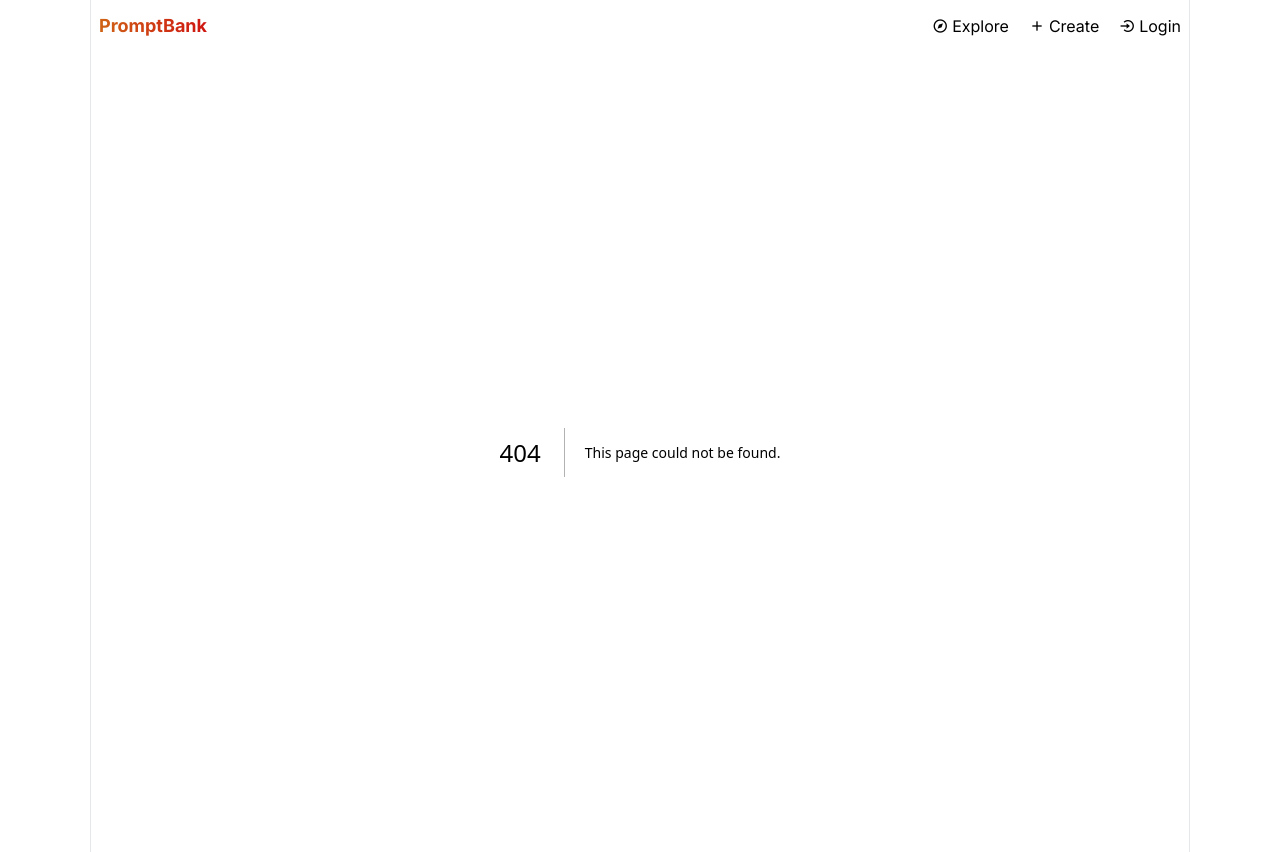
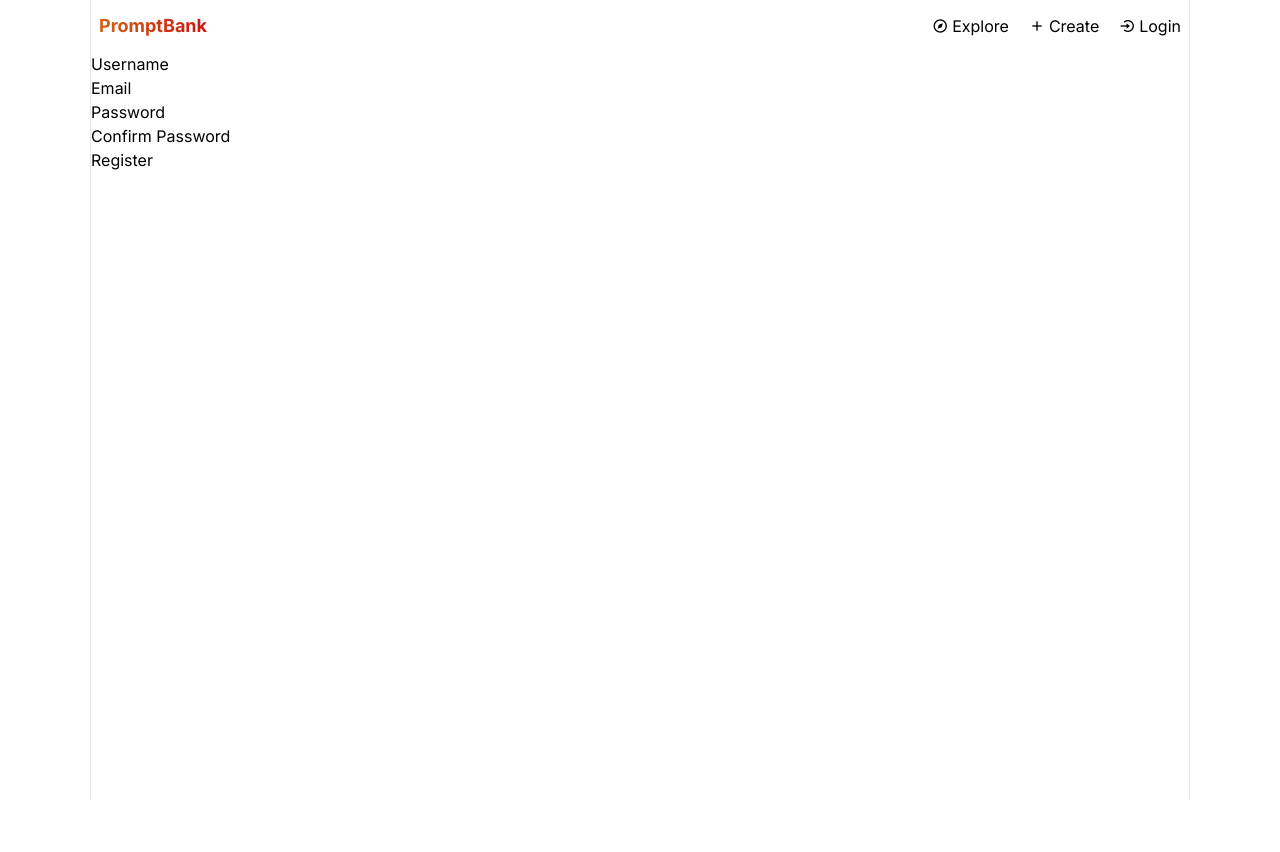
Before and after one commit to Ekpenga9000/PromptBank, a Next.js app: page /register in a window 1280 px wide. Before the commit this address had no page. After the commit the page ends 800 px from the top, so only its background shows below. Built offline with nearby package versions, Linux system fonts and the light colour scheme.

Commit message:
Configure the user controllers

```diff
--- /dev/null
+++ b/app/api/auth/[...nextauth]/route.ts
@@ -0,0 +1,2 @@
+import NextAuth from "next-auth/next";
+import CredentialsProvider from "next-auth/providers/credentials";
--- /dev/null
+++ b/app/api/auth/register/route.ts
@@ -0,0 +1,10 @@
+import { NextResponse } from "next/server";
+
+export async function POST(request: Request) {
+    try {
+        const{email, password, username, confirmPassword} = await request.json();
+    } catch (error) {
+        console.log(error);
+        return NextResponse.json({ message: "An error occurred while trying to register user" }, { status: 500 })
+    }
+}
--- /dev/null
+++ b/app/register/form.tsx
@@ -0,0 +1,33 @@
+"use client";
+
+import React, { FormEvent } from 'react';
+
+const handleSubmit = async (e:FormEvent<HTMLFormElement>) => {
+    e.preventDefault();
+};
+
+const Form = () => {
+  return (
+      <form onSubmit={ handleSubmit }>
+        <div className="form-group">
+          <label htmlFor="username">Username</label>
+          <input type="text" name="username" id="username" />
+        </div>
+        <div className="form-group">
+          <label htmlFor="email">Email</label>
+          <input type="email" name="email" id="email" />
+        </div>
+        <div className="form-group">
+          <label htmlFor="password">Password</label>
+          <input type="password" name="password" id="password" />
+        </div>
+        <div className="form-group">
+          <label htmlFor="confirmPassword">Confirm Password</label>
+          <input type="password" name="confirmPassword" id="confirmPassword" />
+        </div>
+        <button type="submit">Register</button>
+    </form>
+  )
+}
+
+export default Form;
--- /dev/null
+++ b/app/register/page.tsx
@@ -0,0 +1,9 @@
+import Form from './form';
+
+export default function Register() {
+    return (
+        <section>
+            <Form/>
+        </section>
+    )
+}
--- /dev/null
+++ b/interfaces/interface.ts
@@ -0,0 +1,6 @@
+export interface UserInterface{
+    username?: string;
+    email: string;
+    password: string;
+    confirmPassword?: string;
+}
--- a/package.json
+++ b/package.json
@@ -10,16 +10,20 @@
   },
   "dependencies": {
     "@prisma/client": "^5.11.0",
+    "bcryptjs": "^2.4.3",
     "next": "14.1.3",
+    "next-auth": "^4.24.7",
     "react": "^18",
     "react-dom": "^18"
   },
   "devDependencies": {
+    "@types/bcryptjs": "^2.4.6",
     "@types/node": "^20",
     "@types/react": "^18",
     "@types/react-dom": "^18",
     "autoprefixer": "^10.0.1",
     "postcss": "^8",
+    "prisma": "^5.11.0",
     "tailwindcss": "^3.3.0",
     "typescript": "^5"
   }
```
Also changed, not shown: controllers/userController.ts (added, +50 -0 lines), app/login/page.tsx (added), 1 other file (tests, documents, lock files or other folders).
